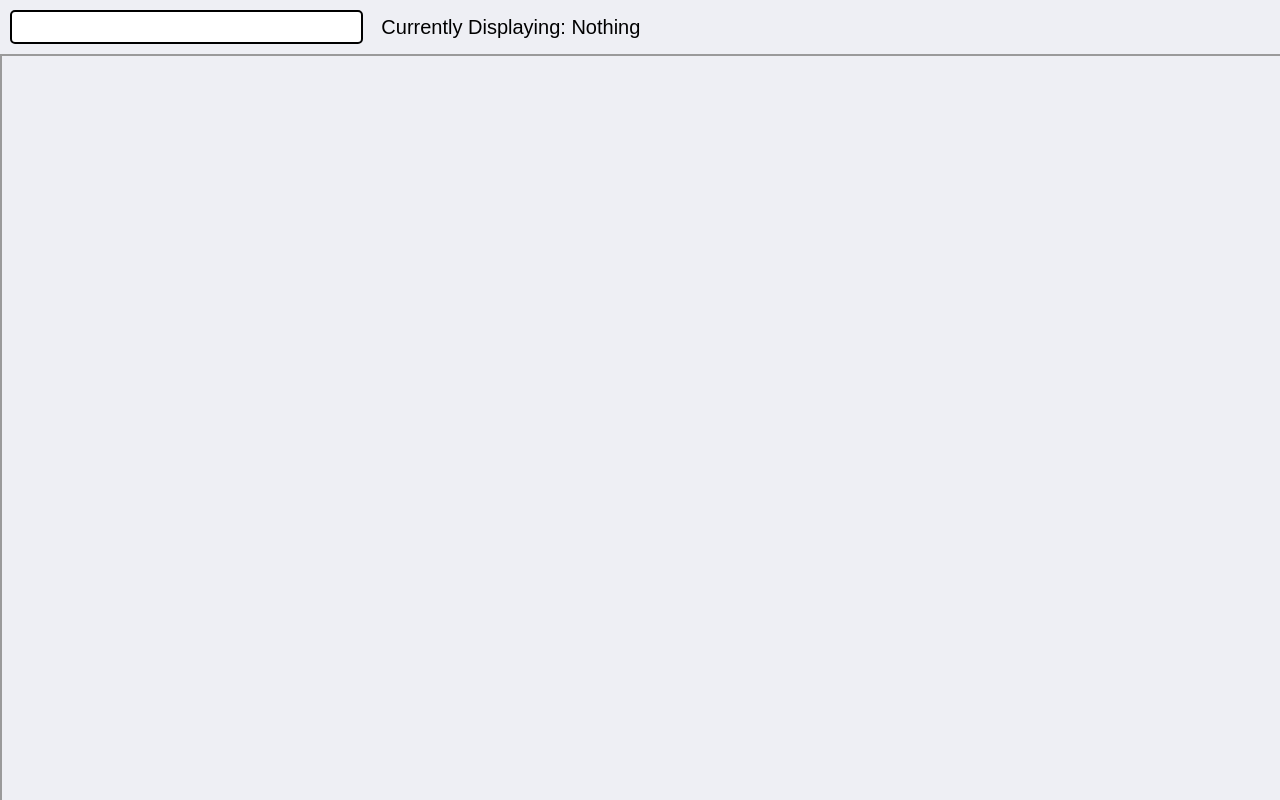
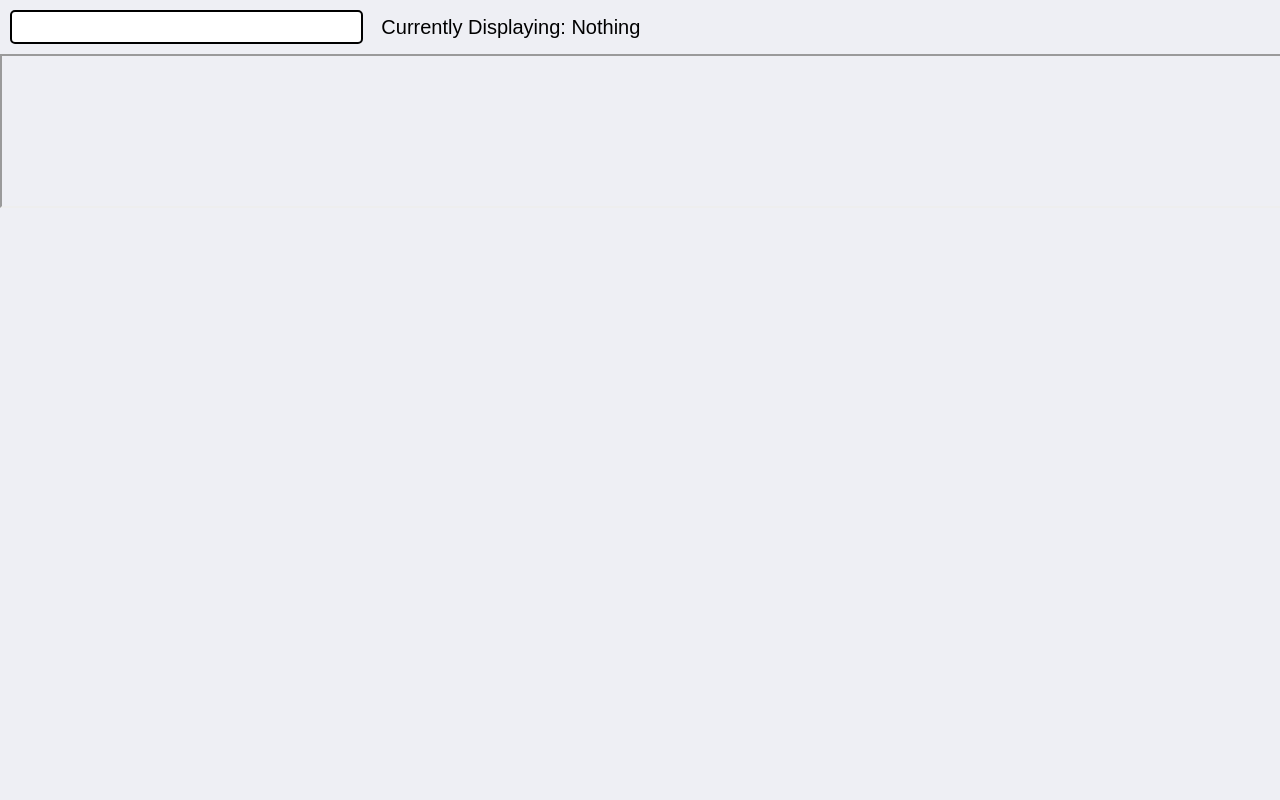
Before and after one commit to wang-bowen/instagoog, a plain HTML site: page index.html in a window 1280 px wide. Shown: the top 800 px of the page. Drawn offline with Linux system fonts and the light colour scheme; a web font is replaced by a local one.

Commit message:
100% height of iframe

```diff
--- a/index.html
+++ b/index.html
@@ -48,6 +48,6 @@
     </div>
 
 </div>
-<iframe id="page" src=""width="100%"height="1500"></iframe>
+<iframe id="page" src=""width="100%"height="100%"></iframe>
 </body>
 </html>
```
